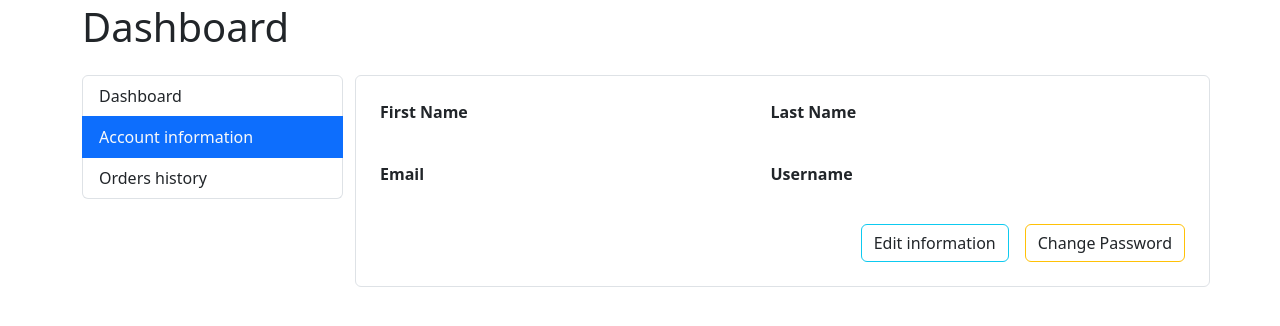
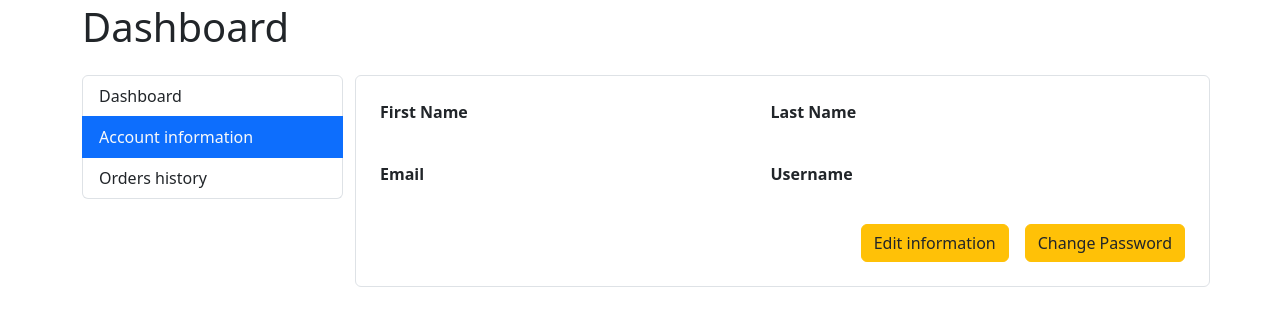
Before and after one commit to smrasoul/ecommerce, a PHP site: page /account-info.php in a window 1280 px wide. Shown: the part 133-459 px from the top of the page. Run offline with PHP 8.4, Linux system fonts and the light colour scheme; the visitor is signed in with stand-in values (Sample User, id 1); data that the repository does not hold is empty.

Commit message:
minor fixes here and there.

```diff
--- a/src/Account-info/View/account-form.php
+++ b/src/Account-info/View/account-form.php
@@ -35,10 +35,10 @@
 
 <div class="d-flex justify-content-end">
 
-    <a class="link-dark link-underline-opacity-0 btn btn-outline-info" href="edit-account-info.php">Edit information</a>
+    <a class="link-dark link-underline-opacity-0 btn btn-warning" href="edit-account-info.php">Edit information</a>
 
 
-    <a class="link-dark link-underline-opacity-0 btn btn-outline-warning ms-3" href="change-password.php">Change Password</a>
+    <a class="link-dark link-underline-opacity-0 btn btn-warning ms-3" href="change-password.php">Change Password</a>
 
 
 </div>
--- a/src/Product/View/product-form.php
+++ b/src/Product/View/product-form.php
@@ -51,5 +51,5 @@
 
 
     </fieldset>
-    <button type="submit" class="btn btn-success"><?= isset($product) ? 'Update Product' : 'Add Product' ?></button>
+    <button type="submit" class="btn btn-primary"><?= isset($product) ? 'Update Product' : 'Add Product' ?></button>
 </form>
--- a/src/User/View/user-form.php
+++ b/src/User/View/user-form.php
@@ -79,8 +79,8 @@
 
     <div class="d-flex justify-content-end">
         <?php if(isset($_SESSION['is_logged_in'])): ?>
-        <a class="link-dark link-underline-opacity-0 btn btn-outline-danger" href="account-info.php">Cancel</a>
+        <a class="link-light link-underline-opacity-0 btn btn-danger" href="account-info.php">Cancel</a>
         <?php endif; ?>
-        <button type="submit" class="btn btn-success ms-4"><?= isset($_SESSION['is_logged_in']) ? 'Save' : 'Sign Up' ?></button>
+        <button type="submit" class="btn btn-primary ms-4"><?= isset($_SESSION['is_logged_in']) ? 'Save' : 'Sign Up' ?></button>
     </div>
 </form>
```
Also changed, not shown: src/Dashboard/View/dashboard-summary.php (+11 -2 lines).
